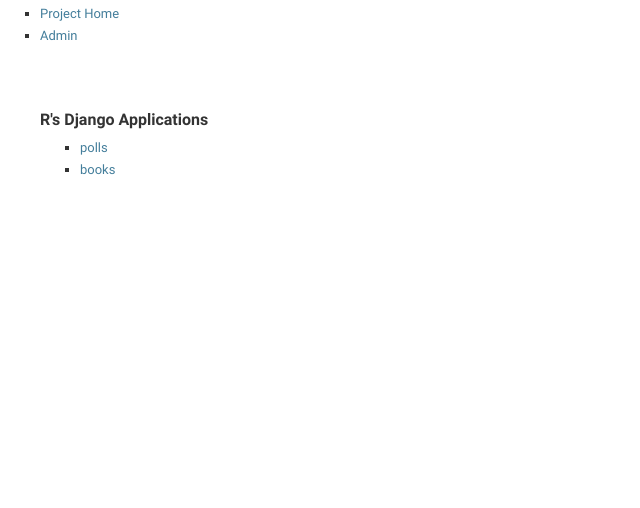
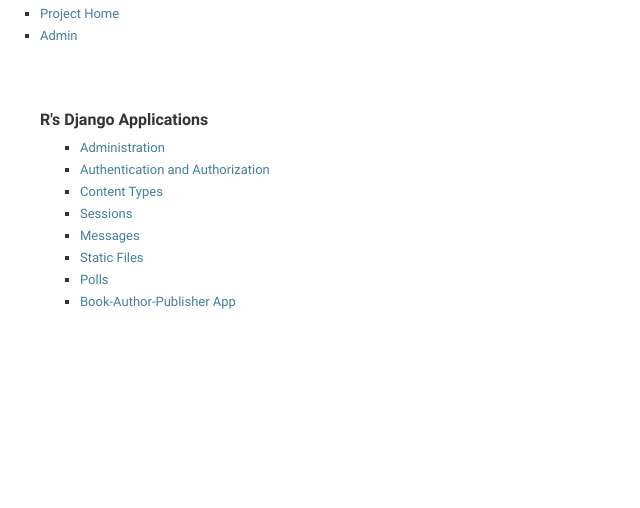
Before and after one commit to rowanpark/django-basic, a Django app: page / in a window 1280 px wide. Shown: the top 508 px of the page, without its empty margins (0-640 px from the left). Run offline with Django 3.2, Linux system fonts and the light colour scheme.

Commit message:
Feat: apps.py 활용 맛보기
- 앱 이름을 소스에 하드코딩하는 부분을 개선할 수 있음

```diff
--- a/books/apps.py
+++ b/books/apps.py
@@ -4,3 +4,4 @@
 class BooksConfig(AppConfig):
     default_auto_field = 'django.db.models.BigAutoField'
     name = 'books'
+    verbose_name = 'Book-Author-Publisher App'
--- a/mysite/settings.py
+++ b/mysite/settings.py
@@ -35,8 +35,10 @@
     'django.contrib.sessions',
     'django.contrib.messages',
     'django.contrib.staticfiles',
-    'polls.apps.PollsConfig',  # 추가
-    'books.apps.BooksConfig',  # 추가
+
+    'polls.apps.PollsConfig',
+    # 'books.apps.BooksConfig',
+    'books',  # django 3.2.19 기준, '모듈명'으로 등록해도 '설정 클래스'로 등록한 것과 결과 같음
 ]
 
 MIDDLEWARE = [
--- a/mysite/views.py
+++ b/mysite/views.py
@@ -1,4 +1,5 @@
 from django.views.generic.base import TemplateView
+from django.apps import apps
 
 
 # TemplateView
@@ -7,5 +8,10 @@
 
     def get_context_data(self, **kwargs):
         context = super().get_context_data(**kwargs)
-        context['app_list'] = ['polls', 'books']
+        # context['app_list'] = ['polls', 'books']  # 이 라인 대신 아래 5라인 추가
+        dictVerbose = {}
+        for app in apps.get_app_configs():
+            if 'site-packages' not in app.path:
+                dictVerbose[app.label] = app.verbose_name
+        context['verbose_dict'] = dictVerbose
         return context
--- a/templates/home.html
+++ b/templates/home.html
@@ -3,10 +3,13 @@
 {% block content %}
     <h2>R's Django Applications</h2>
     <ul>
-        {% for appname in app_list %}
-            {% with appname|add:":"|add:"index" as urlvar %}
-                <li><a href="{% url urlvar %}">{{ appname }}</a></li>
-            {% endwith %}
+{#        {% for appname in app_list %}#}
+{#            {% with appname|add:":"|add:"index" as urlvar %}#}
+{#                <li><a href="{% url urlvar %}">{{ appname }}</a></li>#}
+{#            {% endwith %}#}
+{#        {% endfor %}#}
+        {% for key, value in verbose_dict.items %}
+            <li><a href="{% url key|add:':index' %}">{{ value }}</a></li>
         {% endfor %}
     </ul>
 {% endblock content %}
```
